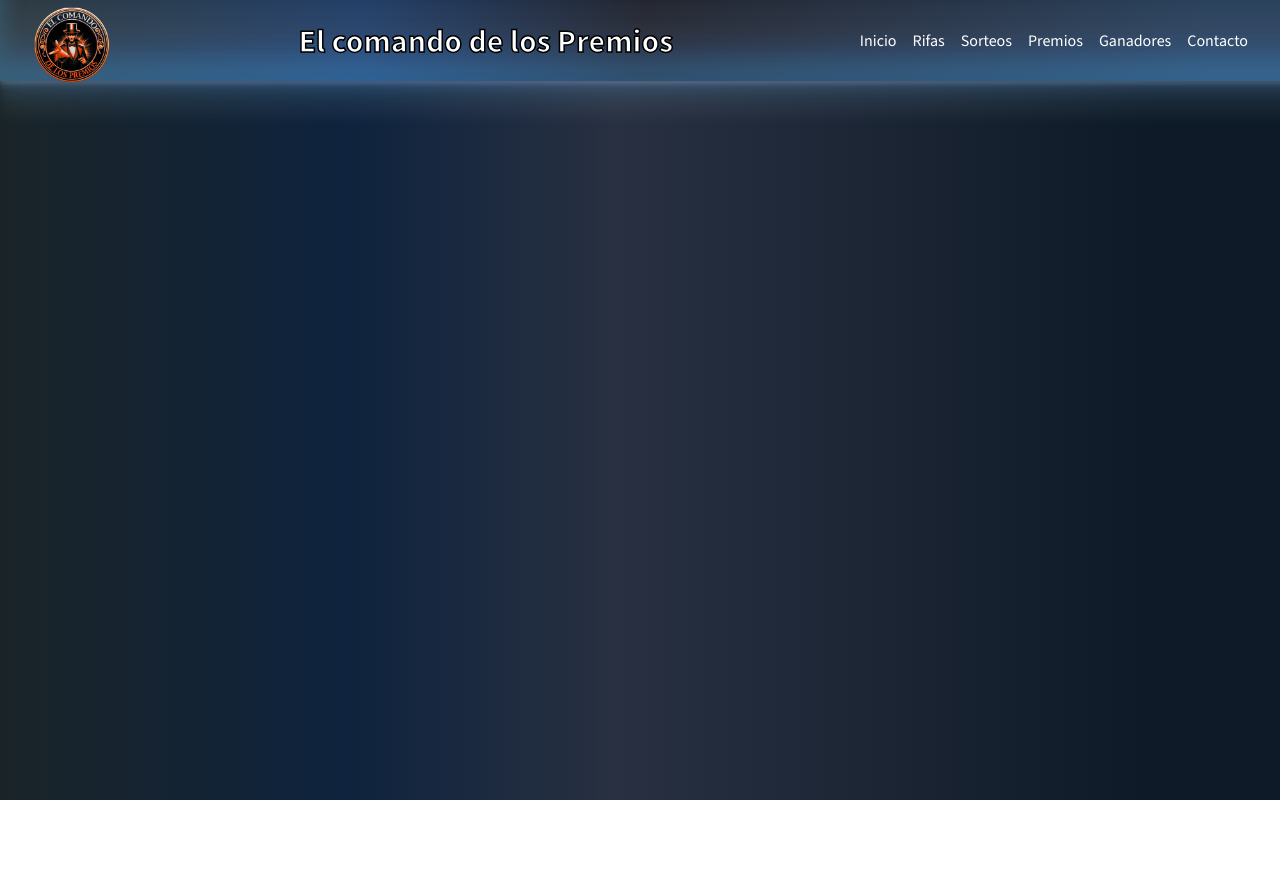
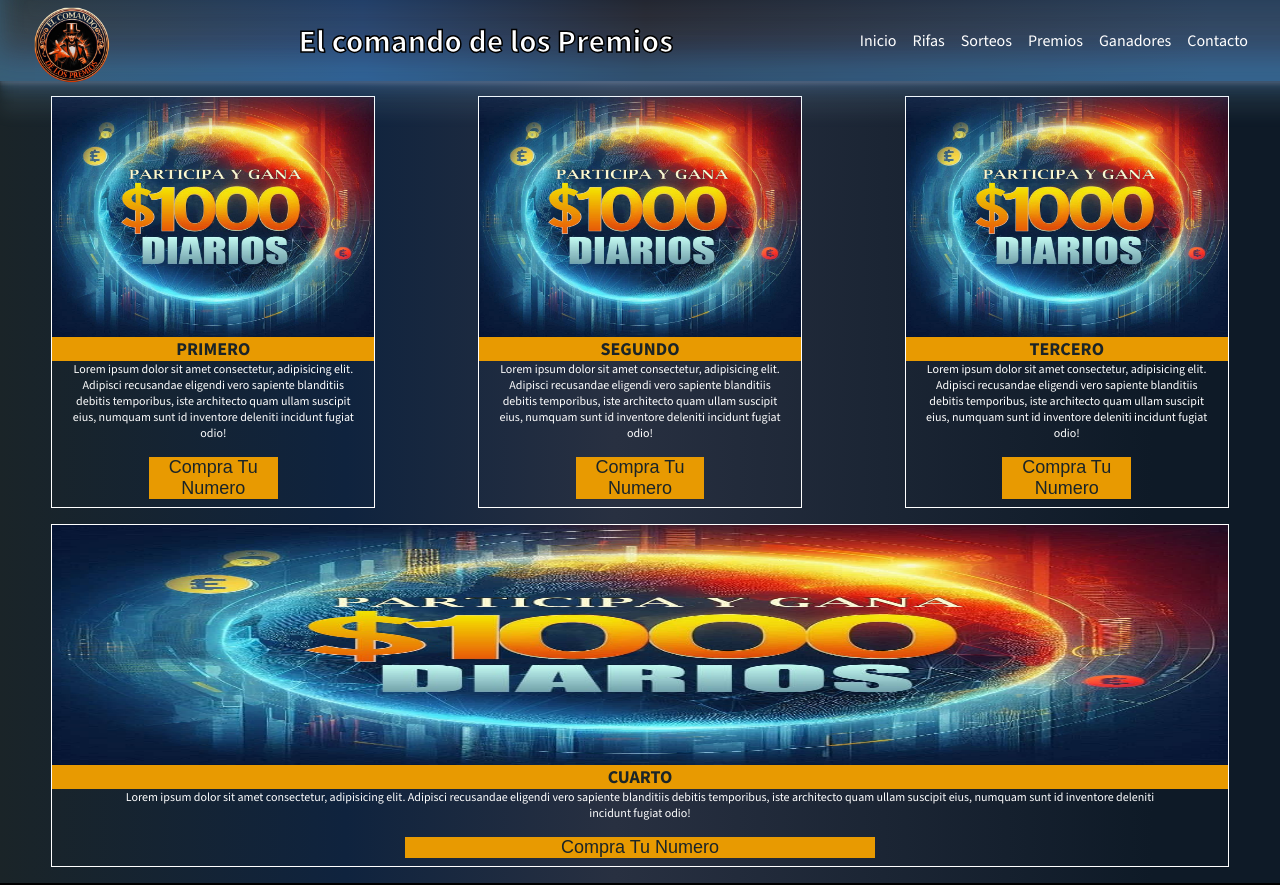
Before and after one commit to hectordan22/comando-frontend, a React (Vite) app: page /Premius in a window 1280 px wide. Before the commit the page ends 800 px from the top, so only its background shows below. Built offline with nearby package versions, Linux system fonts and the light colour scheme.

Commit message:
componente para la descripcion de los premios

```diff
--- a/src/App.jsx
+++ b/src/App.jsx
@@ -4,6 +4,7 @@ import './styles/Selector.css'
 import './styles/Reloj.css'
 import './styles/WinnerWhitme.css'
 import './styles/loader.css'
+import './styles/Premius.css'
 import Navbar from './components/Navbar.jsx'
 import Banner from './components/Banner.jsx'
 import { WinnerWhitme } from './components/WinnerWhitme.jsx'
@@ -16,6 +17,7 @@ import SelectorRifa from './components/SelectorRifa.jsx'
 import SelectorSorteo from './components/SelectorSorteo.jsx'
 import { BrowserRouter, Route, Routes } from 'react-router-dom'
 import FormBuy from './components/FormBuy.jsx'
+import Premius from './components/Premius.jsx'
 
 function App() {
 
@@ -57,6 +59,9 @@ function App() {
             element = {<FormBuy/>}
         />
 
+        <Route path='/Premius'
+            element = {<Premius/>}
+        />
       </Routes>
     </BrowserRouter>
   )
--- a/src/components/Navbar.jsx
+++ b/src/components/Navbar.jsx
@@ -58,7 +58,7 @@ function Navbar() {
           <li onClick={closeMovilNav}><Link className='pathRoute' to="/">Inicio</Link ></li>
           <li onClick={closeMovilNav}><Link className='pathRoute' to="/Rifa">Rifas</Link></li>
           <li onClick={closeMovilNav}><Link className='pathRoute' to="/Sorteo/none">Sorteos</Link></li>
-          <li onClick={closeMovilNav}><Link className='pathRoute' to="#">Premios</Link></li>
+          <li onClick={closeMovilNav}><Link className='pathRoute' to="/Premius">Premios</Link></li>
           <li onClick={closeMovilNav}><Link className='pathRoute' to="#">Ganadores</Link></li>
           <li onClick={closeMovilNav}><Link className='pathRoute' to="#">Contacto</Link></li>
           <div className='img-logo-movil'>  </div>
--- /dev/null
+++ b/src/components/Premius.jsx
@@ -0,0 +1,56 @@
+import dinero from '../assets/images/banner.jpeg'
+import auto from '../assets/images/banner.jpeg'
+import moto from '../assets/images/banner.jpeg'
+import React, { useState } from "react";
+
+
+const premios = [
+    {
+        name: "primero",
+        img: dinero,
+        description: 'Lorem ipsum dolor sit amet consectetur, adipisicing elit. Adipisci recusandae eligendi vero sapiente blanditiis debitis temporibus, iste architecto quam ullam suscipit eius, numquam sunt id inventore deleniti incidunt fugiat odio!'
+    },
+
+    {
+        name: "segundo",
+        img: auto,
+        description: 'Lorem ipsum dolor sit amet consectetur, adipisicing elit. Adipisci recusandae eligendi vero sapiente blanditiis debitis temporibus, iste architecto quam ullam suscipit eius, numquam sunt id inventore deleniti incidunt fugiat odio!'
+    },
+
+    {
+        name: "tercero",
+        img: moto,
+        description: 'Lorem ipsum dolor sit amet consectetur, adipisicing elit. Adipisci recusandae eligendi vero sapiente blanditiis debitis temporibus, iste architecto quam ullam suscipit eius, numquam sunt id inventore deleniti incidunt fugiat odio!'
+    },
+
+    {
+        name: "cuarto",
+        img: moto,
+        description: 'Lorem ipsum dolor sit amet consectetur, adipisicing elit. Adipisci recusandae eligendi vero sapiente blanditiis debitis temporibus, iste architecto quam ullam suscipit eius, numquam sunt id inventore deleniti incidunt fugiat odio!'
+    }
+];
+
+
+function Premius() {
+    return (
+        <div className='section-premios'>
+            {premios.map((item, index) => {
+                return (
+                    <div key={index} className='content-padre-premios'>
+                        <div className='contentImg-premios'><img src={item.img} alt={item.name} /></div>
+                        <div className='contentDesciption-premios'>
+                            <h1>{item.name}</h1>
+                            <p className='description-premios'>{item.description}</p>
+                        </div>
+                        <div className='content-button'>
+                            <button><a href="#">Compra Tu Numero</a></button>
+                        </div>
+                    </div>
+                )
+            })
+            }
+        </div>
+    )
+}
+
+export default Premius
--- a/src/components/SelectorRifa.jsx
+++ b/src/components/SelectorRifa.jsx
@@ -3,7 +3,6 @@ import ticketDefinido from '../assets/images/ticke_definido_1.png'
 /* import loader from '../assets/images/loader.gif' */
 import Footer from './Footer.jsx'
 import useFetchBolets from '../scripts/useFetch';
-
 import { useEffect, useState } from 'react';
 
 const arrayRifa = []
--- a/src/index.css
+++ b/src/index.css
@@ -88,15 +88,16 @@ header{
     width: 100%;
     height: 45vw;
     position: relative;
-    /* background: linear-gradient(to right, #f5c347,#f5ab45,#fa7e39,#f5592c,#f53825); *//*1*/
-    background: linear-gradient(to right, #e89a01 12%, #ffb21a, #e89a01 5%); /*2*/
+    margin-top: 3rem;
+    /* background: linear-gradient(to right, #f5c347,#f5ab45,#fa7e39,#f5592c); */
+    background: linear-gradient(to right, #e89a01 12%, #ffb21a, #e89a01 5%);
 }
 .text-primeraImagen{
     width: 28%;
     height: 50%;
     position: absolute;
     left: 5%;
-    top:55%;
+    top:40%;
 }
 .text-primeraImagen h1{
     font-family: "Source Sans 3", sans-serif;
@@ -117,7 +118,7 @@ header{
     position: absolute;
     overflow: hidden;
     right: 5%;
-    top:15%;
+    top:10%;
 }
 .img-carrusel{
     width: 100%;
@@ -355,9 +356,9 @@ header{
     height: 250px;
     position: relative;
     overflow: hidden;
-   /*  box-shadow: rgba(0, 0, 0, 0.1) 0px 0px 5px 0px, rgba(0, 0, 0, 0.1) 0px 0px 1px 0px; */
+    /*box-shadow: rgba(0, 0, 0, 0.1) 0px 0px 5px 0px, rgba(0, 0, 0, 0.1) 0px 0px 1px 0px; */
     border-radius: 15px;
-   /*  background: rgba(255, 255, 255, 0.056); */
+    /*background: rgba(255, 255, 255, 0.056); */
 
 }
 
@@ -413,8 +414,8 @@ header{
     transition: all 300ms;
     opacity: 0.8;
     border-radius: 5px;
-  /*   box-shadow: rgba(0, 0, 0, 0.56) 0px 22px 70px 4px; */
-  color: #fff;
+    /*   box-shadow: rgba(0, 0, 0, 0.56) 0px 22px 70px 4px; */
+    color: #fff;
 }
 
 .card-nosotros:hover .description{
@@ -869,10 +870,6 @@ form > button:hover,
         text-align: left;
 
     }
-
-    /* .logo-header{
-       display: none;
-    } */
     .winner-with-me{
         width: 100%;
         display: flex;
@@ -927,7 +924,7 @@ form > button:hover,
         position: fixed;
         top:0;
        /*  background-color: #030433; */
-       background: linear-gradient(90deg, rgba(33, 44, 49, 0.964) 0%, rgba(21, 45, 76, 0.959) 27%, rgba(40, 47, 64, 0.953) 48%, rgb(24, 43, 62) 90%);
+        background: linear-gradient(90deg, rgba(33, 44, 49, 0.964) 0%, rgba(21, 45, 76, 0.959) 27%, rgba(40, 47, 64, 0.953) 48%, rgb(24, 43, 62) 90%);
         width: 100%;
         height: 100vh;
         right: 0;
@@ -1095,9 +1092,6 @@ form > button:hover,
         font-size: 23px;
         margin-top: 60px;
      }
-    /* .title-last-winner{
-       margin-top: 1.5em;
-    } */
     .data-winner{
         margin: 30px auto;
         width: 70%;
@@ -1139,7 +1133,7 @@ form > button:hover,
         width: 98%;
         height: 79%;
         left: 1%;
-        top: 18%;
+        top: 14%;
     }
 }
 @media (max-width:480px){
@@ -1153,7 +1147,7 @@ form > button:hover,
         width: 100%;
         height: 78%;
         left: .1%;
-        top: 20%;
+        top: 16%;
     }
     .banner-movil img {
         height: 320px;
@@ -1253,7 +1247,7 @@ form > button:hover,
         height: 50vw;
     }
     .banner-container{
-        top: 19%;
+        top: 17%;
     }
     .text-primeraImagen{
         top: 30%;
@@ -1387,7 +1381,7 @@ form > button:hover,
     }
     .banner-container{
         height: 75%;
-        top: 22%;
+        top: 20%;
     }
     .text-primeraImagen{
         top: 25%;
--- /dev/null
+++ b/src/styles/Premius.css
@@ -0,0 +1,67 @@
+.section-premios{
+    width: 100%;
+    display: flex;
+    flex-wrap: wrap;
+    justify-content: space-between;
+    margin-top: 6rem;
+}
+.content-padre-premios{
+    border: 1px solid #fff;
+    margin-left: 4%;
+    margin-right: 4%;
+    margin-bottom: 1rem;
+    flex: 1 1 17rem;
+    display: inline-block;
+}
+
+.contentImg-premios{
+    width: 100%;
+    height: 15rem;
+}
+.contentImg-premios img{
+    width: 100%;
+    height: 100%;
+}
+.contentDesciption-premios h1{
+    width: 100%;
+    font-size: 18px;
+    text-align: center;
+    background: linear-gradient(to right, #e89a01 12%, #ffb21a, #e89a01 5%);
+    color: rgb(26, 36, 40);
+    text-transform:uppercase;
+    font-weight: bolder;
+}
+
+.description-premios{
+    width: 90%;
+    text-align: center;
+    color: #fff;
+    font-size: 12px;
+    margin: 0 auto;
+}
+.content-button{
+    width: 40%;
+    margin: 1rem auto .5rem auto;
+    background: linear-gradient(to right, #e89a01 12%, #ffb21a, #e89a01 5%);
+
+}
+.content-button button{
+    width: 100%;
+    background: linear-gradient(to right, #e89a01 12%, #ffb21a, #e89a01 5%);
+    border: none;
+}
+.content-button button a{
+    display: inline-block;
+    cursor: pointer;
+    font-size: 18px;
+    color: rgb(26, 36, 40);
+}
+.content-button:hover{
+    scale: 1.1;
+    transition: all .3s ease;
+}
+@media (max-width:664px) {
+    .content-padre-premios{
+        flex: 1 1 14rem;
+    }
+}
```
